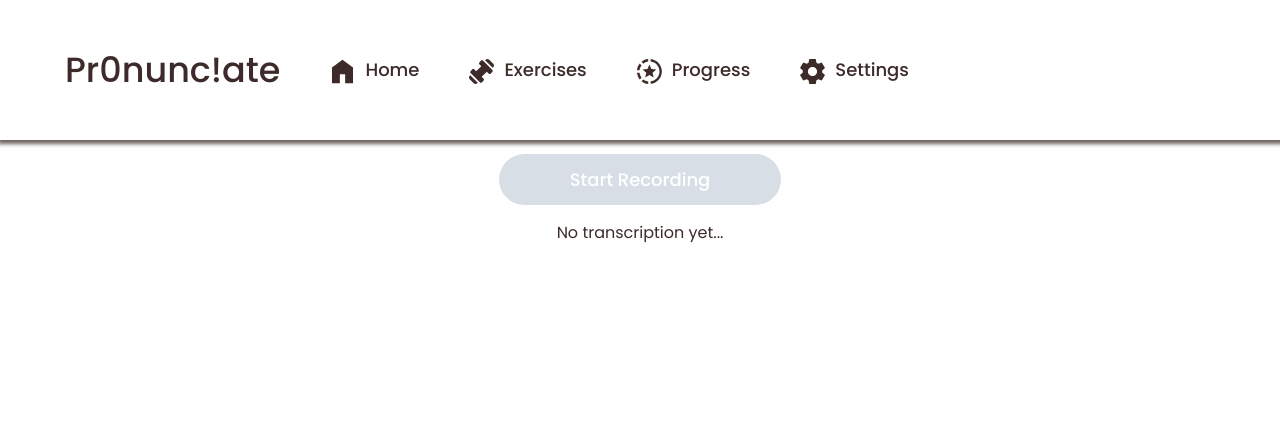
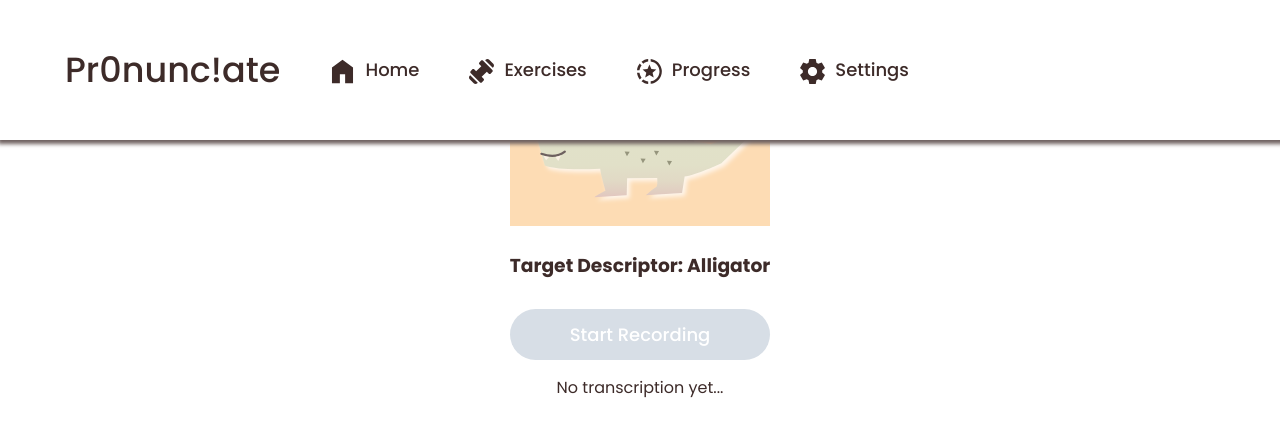
Before and after one commit to SecretariatV/Spoko, a React (Vite) app: page /understanding in a window 1280 px wide. Shown: the top 436 px of the page. Built offline with nearby package versions, Linux system fonts and the light colour scheme; no server answers; sample sign-in values are in the browser's storage.

Commit message:
added image game

```diff
--- a/src/pages/Categories/Understanding.jsx
+++ b/src/pages/Categories/Understanding.jsx
@@ -29,13 +29,22 @@ const getLevenshteinDistance = (a, b) => {
   return tmp[a.length][b.length];
 };
 
-// List of consonant & vowel pairings
+// List of words associated with images
 const words = [
   "Alligator",
   "Rainbow",
   "Football",
   "M&M",
   "Carrot"
+];
+
+// List of images
+const images = [
+  AlligatorImage,
+  RainbowImage,
+  FootballImage,
+  MMImage,
+  CarrotImage
 ];
 
 
@@ -45,7 +54,8 @@ const Understanding = () => {
   const [recognition, setRecognition] = useState(null);
   const [accuracy, setAccuracy] = useState(null);
   const [targetWord, setTargetWord] = useState(words[0]);  // Start with the first word
-  const [currentWordIndex, setCurrentIndex] = useState(0);  // Track the current word
+  const [targetImage, setTargetImage] = useState(images[0]);
+  const [currentIndex, setCurrentIndex] = useState(0);  // Track the current word
   const [currentDone, setCurrentDone] = useState(0);
   const [attempts, setAttempts] = useState(0); // Track number of attempts
   const [requiredAccuracy, setRequiredAccuracy] = useState(80);
@@ -127,6 +137,7 @@ const Understanding = () => {
       setCurrentIndex(nextIndex);
       setCurrentDone(nextDone);
       setTargetWord(words[nextIndex]);
+      setTargetImage(images[nextIndex]);
       setTranscript("");
       setAccuracy(null);
     } else {
@@ -136,7 +147,7 @@ const Understanding = () => {
 
   return (
     <div className="p-4 text-center">
-      <h2 className="text-2xl font-bold">🎙️ Speech-to-Text Practice</h2>
+      <h2 className="text-2xl font-bold">🎙️ Image Identification</h2>
 
       {/* Display progress bar */}
       <div className="progress-container">
@@ -144,9 +155,14 @@ const Understanding = () => {
         </div>
       </div>
 
+      {/* Display Image */}
+      <div className="mt-4">
+        <img src={targetImage} alt={targetWord} className="mx-auto h-40" />
+      </div>
+
       {/* Display current target word */}
       <div className="mt-4">
-        <h3 className="text-xl">Target Phrase: <span className="font-semibold">{targetWord}</span></h3>
+        <h3 className="text-xl">Target Descriptor: <span className="font-semibold">{targetWord}</span></h3>
       </div>
 
       <button
@@ -163,7 +179,7 @@ const Understanding = () => {
       {/* Display accuracy score */}
       {accuracy !== null && (
         <p className="mt-4">
-          <strong>Accuracy: </strong>{accuracy}% (Target Word: {targetWord})
+          <strong>Accuracy: </strong>{accuracy}% (Target Descriptor: {targetWord})
         </p>
       )}
 
@@ -173,7 +189,7 @@ const Understanding = () => {
           onClick={function(event){handleNextWord(); increaseProgress();}}
           className="mt-4 px-4 py-2 bg-green-500 text-white rounded"
         >
-          Next Phrase
+          Next Image
         </button>
       )}
 
--- a/src/pages/VowelRep.jsx
+++ b/src/pages/VowelRep.jsx
@@ -144,7 +144,7 @@ const VowelRep = () => {
 
       {/* Display current target word */}
       <div className="mt-4">
-        <h3 className="text-xl">Target Phrase: <span className="font-semibold">{targetWord}</span></h3>
+        <h3 className="text-xl">Target Sounds: <span className="font-semibold">{targetWord}</span></h3>
       </div>
 
       <button
@@ -161,7 +161,7 @@ const VowelRep = () => {
       {/* Display accuracy score */}
       {accuracy !== null && (
         <p className="mt-4">
-          <strong>Accuracy: </strong>{accuracy}% (Target Word: {targetWord})
+          <strong>Accuracy: </strong>{accuracy}% (Target Sounds: {targetWord})
         </p>
       )}
 
@@ -171,7 +171,7 @@ const VowelRep = () => {
           onClick={function(event){handleNextWord(); increaseProgress();}}
           className="mt-4 px-4 py-2 bg-green-500 text-white rounded"
         >
-          Next Phrase
+          Next Set
         </button>
       )}
 
```
